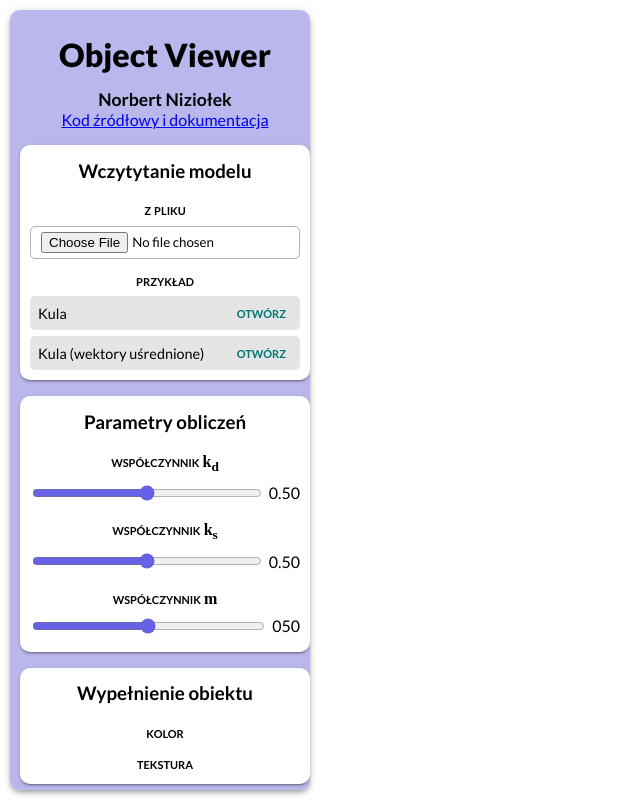
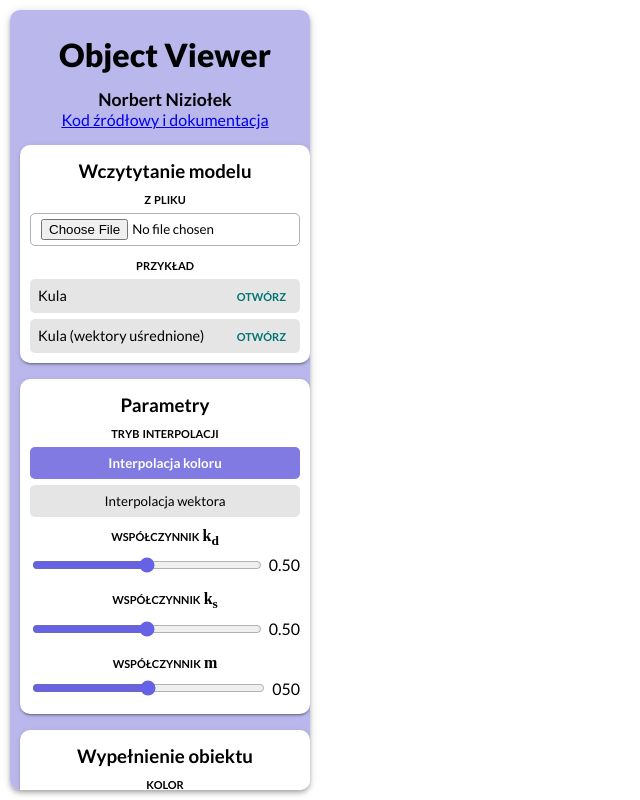
Before and after one commit to nizioleque/object-viewer-3d, a React (Create React App) app: page / in a window 1280 px wide. Shown: the whole page, without its empty margins (0-640 px from the left). Built offline with nearby package versions, Linux system fonts and the light colour scheme; the HTML template or start-up script is replaced by a standard one.

Commit message:
Add interpolation mode selector

```diff
--- a/src/App.tsx
+++ b/src/App.tsx
@@ -6,7 +6,7 @@ import { AppContext } from './AppContext';
 import useForceRerender from './hooks/useForceRerender';
 import useError from './hooks/useError';
 import useObjectData from './hooks/useObjectData';
-import { Point3D } from './types';
+import { CalculationMode, Point3D } from './types';
 import useParams from './hooks/useParams';
 
 function App() {
@@ -25,6 +25,10 @@ function App() {
     z: 2,
   });
 
+  const [calculationMode, setCalculationMode] = useState<CalculationMode>(
+    CalculationMode.InterpolateColor
+  );
+
   const params = useParams();
 
   return (
@@ -37,6 +41,8 @@ function App() {
         readFile,
         lightPosition,
         params,
+        calculationMode,
+        setCalculationMode,
       }}
     >
       <div className='App'>
--- a/src/AppContext.ts
+++ b/src/AppContext.ts
@@ -1,6 +1,6 @@
-import { createContext, RefObject } from 'react';
+import { createContext, Dispatch, RefObject, SetStateAction } from 'react';
 import { Params } from './hooks/useParams';
-import { ObjectData, Point3D } from './types';
+import { CalculationMode, ObjectData, Point3D } from './types';
 
 interface AppContext {
   canvasRef: RefObject<HTMLCanvasElement>;
@@ -10,6 +10,8 @@ interface AppContext {
   objectData: ObjectData | undefined;
   lightPosition: Point3D;
   params: Params;
+  calculationMode: CalculationMode;
+  setCalculationMode: Dispatch<SetStateAction<CalculationMode>>;
 }
 
 const appContextDefaultValue: AppContext = {
@@ -27,6 +29,8 @@ const appContextDefaultValue: AppContext = {
     m: 0,
     setM: () => {},
   },
+  calculationMode: CalculationMode.InterpolateColor,
+  setCalculationMode: () => {},
 };
 
 export const AppContext = createContext<AppContext>(appContextDefaultValue);
--- /dev/null
+++ b/src/components/CalculationModeButton.tsx
@@ -0,0 +1,23 @@
+import { useContext } from 'react';
+import { AppContext } from '../AppContext';
+import { CalculationMode } from '../types';
+
+interface CalculationModeButtonProps {
+  text: string;
+  mode: CalculationMode;
+}
+
+function CalculationModeButton({ text, mode }: CalculationModeButtonProps) {
+  const { calculationMode, setCalculationMode } = useContext(AppContext);
+
+  return (
+    <button
+      onClick={() => setCalculationMode(mode)}
+      className={`menu-button ${calculationMode === mode ? 'active' : ''}`}
+    >
+      {text}
+    </button>
+  );
+}
+
+export default CalculationModeButton;
--- a/src/components/Canvas.tsx
+++ b/src/components/Canvas.tsx
@@ -21,7 +21,7 @@ function Canvas() {
   const renderTimes = useRef<number[]>([]);
   const i = useRef<number>(0);
 
-  const draw = () => {
+  const draw = async () => {
     if (!ctx) return;
 
     ctx.fillStyle = 'white';
@@ -43,9 +43,12 @@ function Canvas() {
       `avg fps (${renderTimes.current.length} renders)`,
       1000 / average
     );
+    console.log(params.kd, params.ks, params.m);
   };
 
-  useEffect(() => draw(), [objectData, ...Object.values(params)]);
+  useEffect(() => {
+    draw();
+  }, [objectData, ...Object.values(params)]);
 
   return <canvas ref={canvasRef} width={scale * 2} height={scale * 2} />;
 }
--- a/src/components/Menu.css
+++ b/src/components/Menu.css
@@ -48,12 +48,13 @@
 }
 
 .menu-button:hover {
-  background-color: rgba(0, 212, 212, 0.534);
+  background-color: #c9c6f1;
 }
 
 .menu-button.active {
-  background-color: rgb(0, 212, 212);
+  background-color: #807ae2;
   font-weight: 700;
+  color: white;
 }
 
 .horizontal {
@@ -98,15 +99,15 @@
 
 h3 {
   margin-top: 0.3rem;
-  margin-bottom: 0.8rem;
+  margin-bottom: 0.3rem;
   text-align: center;
 }
 
 h5 {
   font-size: 1rem;
   text-align: center;
-  margin-top: 0.3rem;
-  margin-bottom: 0.1rem;
+  margin-top: 0.1rem;
+  margin-bottom: 0rem;
   font-variant: small-caps;
   text-transform: lowercase;
 }
--- a/src/components/Menu.tsx
+++ b/src/components/Menu.tsx
@@ -1,7 +1,9 @@
 import { useContext } from 'react';
 import { AppContext } from '../AppContext';
+import { CalculationMode } from '../types';
 import './Menu.css';
 import MenuSlider from './MenuSlider';
+import CalculationModeButton from './CalculationModeButton';
 
 function Menu() {
   const { readFile, params } = useContext(AppContext);
@@ -52,8 +54,17 @@ function Menu() {
         </div>
       </div>
       <div className='menu-section'>
-        <h3>Parametry obliczeń</h3>
+        <h3>Parametry</h3>
         <div className='buttons'>
+          <h5>Tryb interpolacji</h5>
+          <CalculationModeButton
+            text='Interpolacja koloru'
+            mode={CalculationMode.InterpolateColor}
+          />
+          <CalculationModeButton
+            text='Interpolacja wektora'
+            mode={CalculationMode.InterpolateVector}
+          />
           <MenuSlider
             name={
               <>
--- a/src/components/MenuSlider.tsx
+++ b/src/components/MenuSlider.tsx
@@ -30,7 +30,7 @@ function MenuSlider({
           min={min ?? 0}
           max={max ?? 1}
           step={step ?? 0.01}
-          value={value}
+          defaultValue={(max ?? 1) / 2}
           onInput={(event) => {
             setFn(parseFloat((event.target as HTMLInputElement).value));
           }}
--- a/src/types.ts
+++ b/src/types.ts
@@ -88,3 +88,8 @@ export interface ActiveEdgeData {
   edgeData: EdgeData;
   x: number;
 }
+
+export enum CalculationMode {
+  InterpolateColor,
+  InterpolateVector,
+}
```
